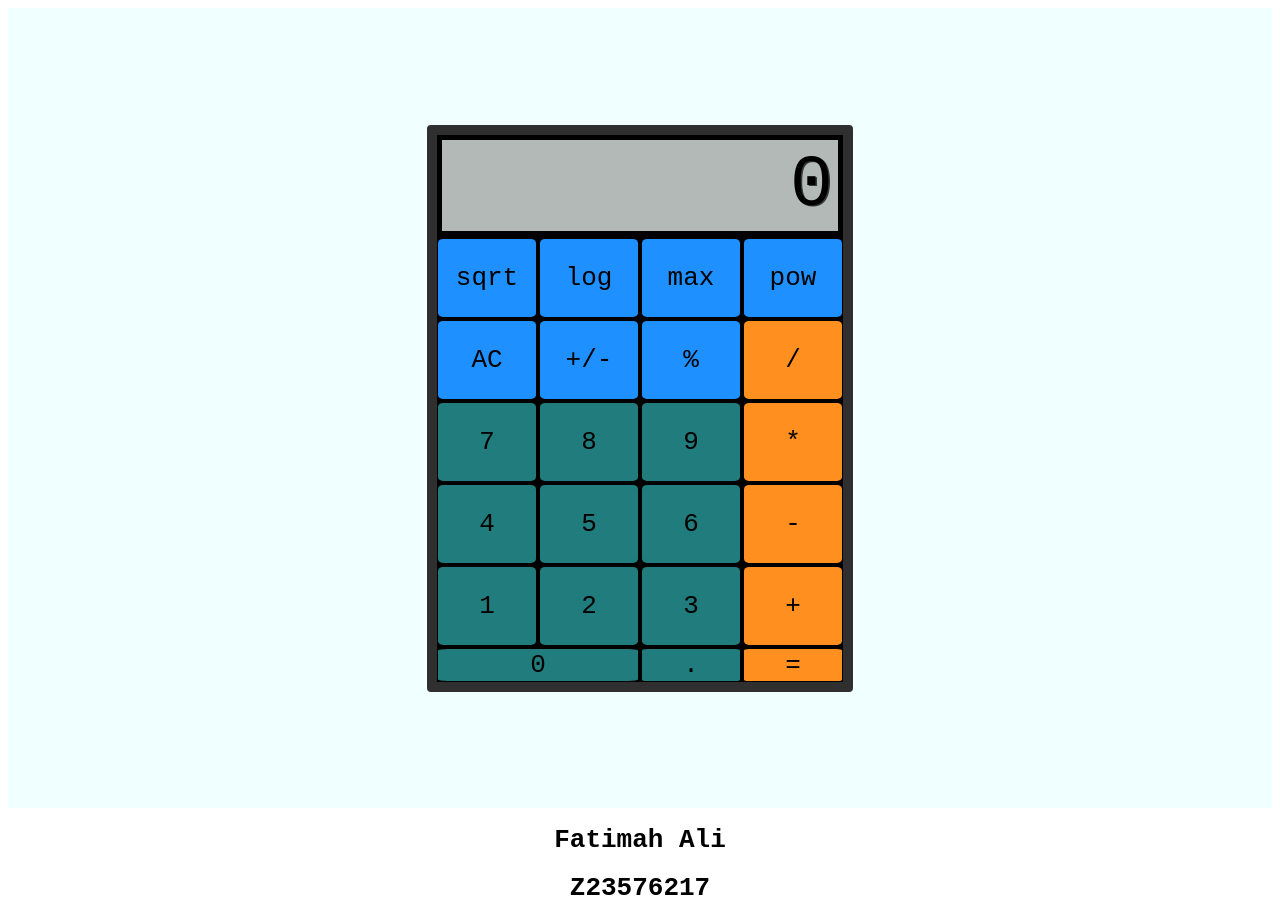
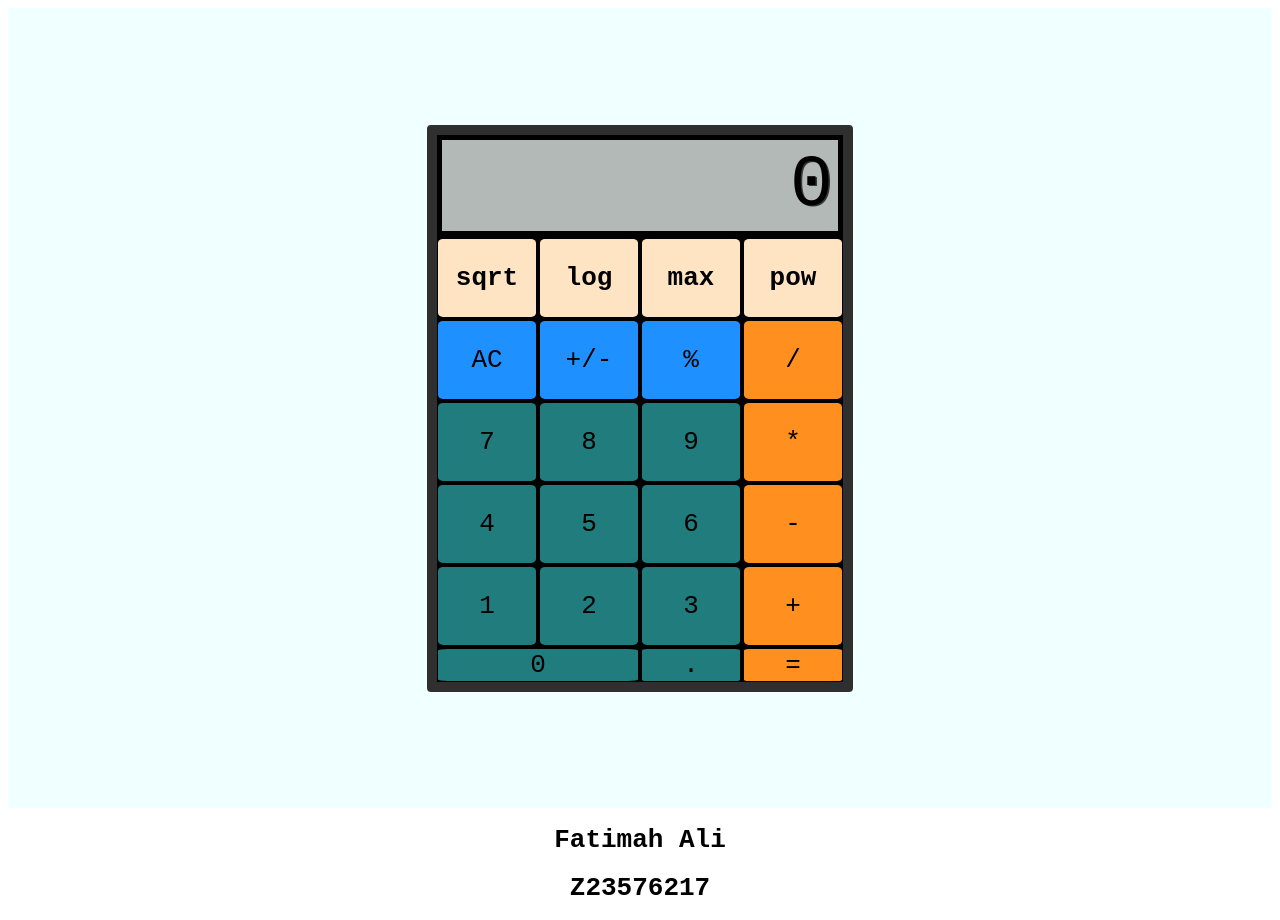
Before and after one commit to cop4808-spring-2023-fullstack-web/cop4808-git-and-github-fundamentals-fali2020, a plain HTML site: page index.html in a window 1280 px wide. Drawn offline with Linux system fonts and the light colour scheme.

Commit message:
added style to buttons

```diff
--- a/index.html
+++ b/index.html
@@ -10,10 +10,10 @@
         <main id="calc">
             <div id="container">
                 <div id="display">0.774</div>
-                <button type="button" class="clear" value="sqrt" data-key="23">sqrt</button>
-                <button type="button" class="clear" value="log" data-key="67">log</button>
-                <button type="button" class="clear" value="max" data-key="34">max</button>
-                <button type="button" class="clear" value="pow" data-key="5">pow</button>
+                <button type="button" class="new_buttons" value="sqrt" data-key="23">sqrt</button>
+                <button type="button" class="new_buttons" value="log" data-key="67">log</button>
+                <button type="button" class="new_buttons" value="max" data-key="34">max</button>
+                <button type="button" class="new_buttons" value="pow" data-key="5">pow</button>
 
                 <button type="button" class="clear" value="clear" data-key="8">AC</button>
                 <button type="button" class="sign" value="sign" data-key="192">+/-</button>
```
